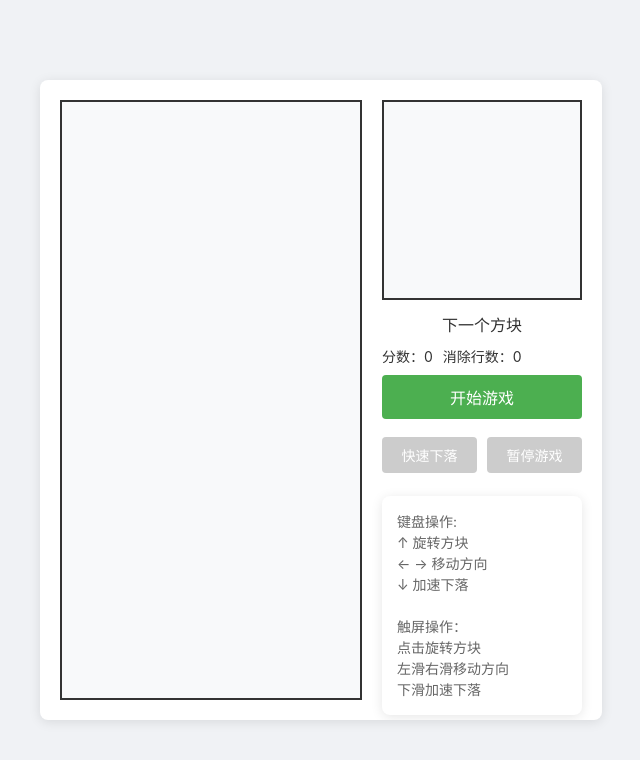
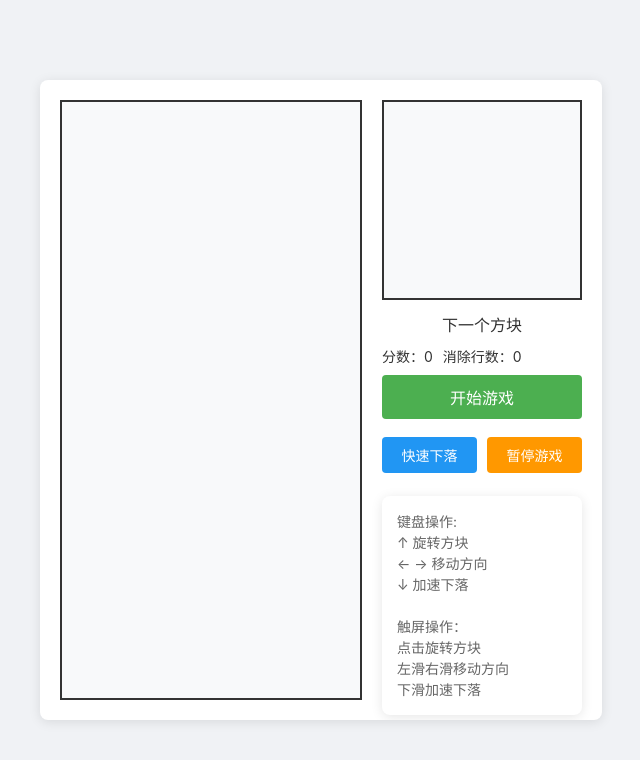
Before and after one commit to hillyson/h5-tetris, a website built with Vite: page index.html in a window 1280 px wide. Shown: the whole page, without its empty margins (319-959 px from the left). Built offline with nearby package versions, Linux system fonts and the light colour scheme.

Commit message:
fix: 修复module引用问题

```diff
--- a/index.html
+++ b/index.html
@@ -40,6 +40,6 @@
       </div>
     </div>
     <link rel="stylesheet" href="style.css">
-    <script src="main.js" type="module"></script>
+    <script src="main.js"></script>
   </body>
 </html>
```
